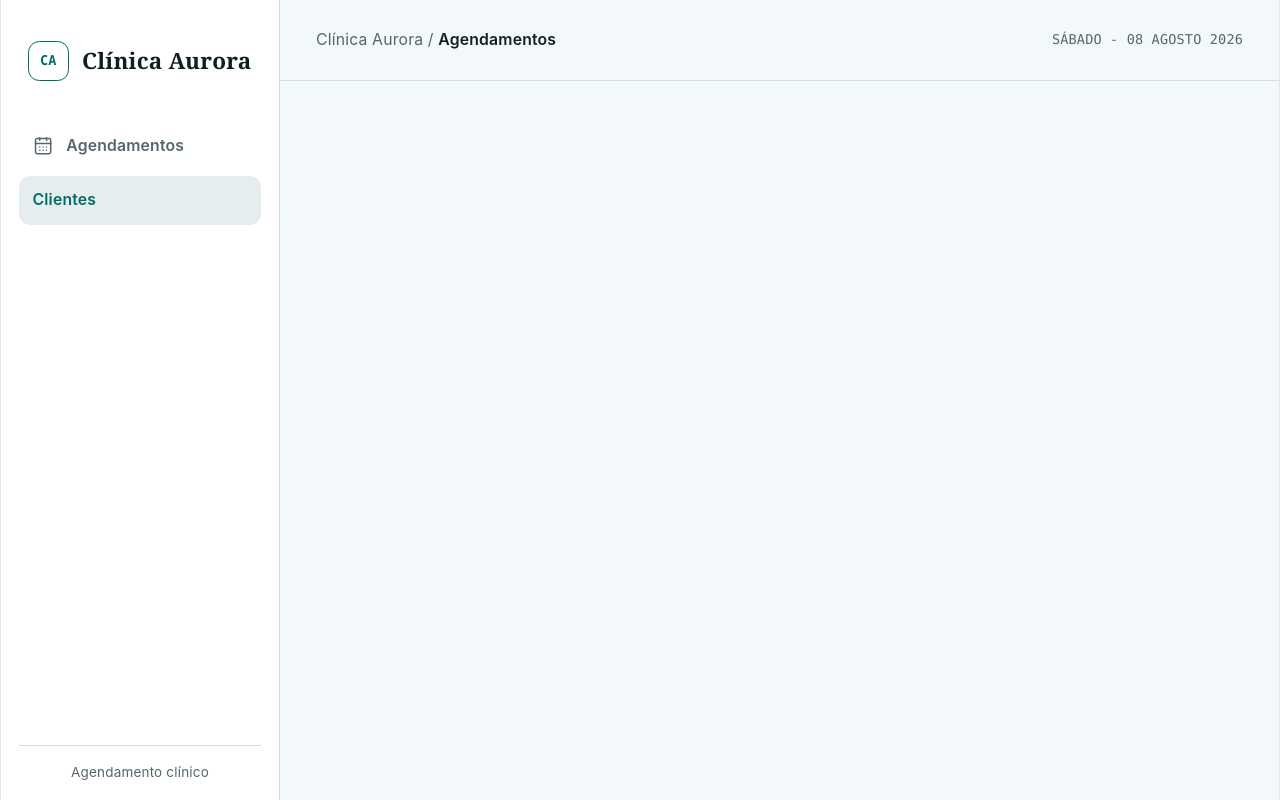
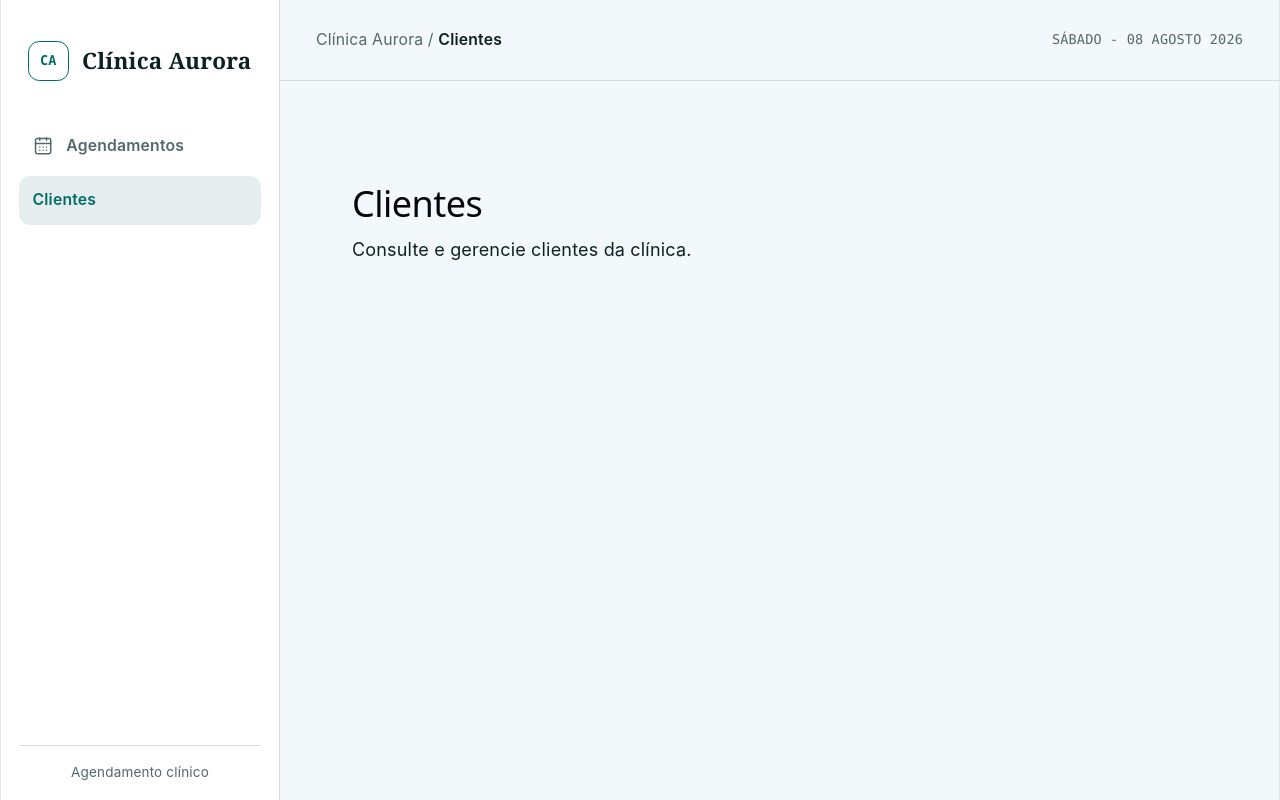
Before and after one commit to SoaresDavidson/Sistema-de-Agendamento-Compex, a React (Vite) app in the folder frontend/: page /clientes in a window 1280 px wide. Built offline with nearby package versions, Linux system fonts and the light colour scheme.

Commit message:
fix: página do dashboard mostra link da página que o usuário está de forma dinâmica #10

```diff
--- a/frontend/package.json
+++ b/frontend/package.json
@@ -17,6 +17,7 @@
     "@tailwindcss/vite": "^4.3.3",
     "class-variance-authority": "^0.7.1",
     "clsx": "^2.1.1",
+    "lucide-react": "^1.31.0",
     "react": "^19.2.8",
     "react-dom": "^19.2.8",
     "react-router-dom": "^7.18.2",
--- a/frontend/src/App.tsx
+++ b/frontend/src/App.tsx
@@ -1,6 +1,7 @@
 import { BrowserRouter, Navigate, Route, Routes } from "react-router-dom";
 import { DashboardLayout } from "./components/layout/Dashboard";
 import { AgendamentosPage } from "./features/agendamentos/pages/AgendamentosPage";
+import { ClientesPage } from "./features/clientes/pages/ClientesPage";
 
 export default function App() {
 	return (
@@ -9,7 +10,7 @@ export default function App() {
 				<Route path="/" element={<DashboardLayout />}>
 					<Route index element={<Navigate to="agendamentos" replace />} />
 					<Route path="agendamentos" element={<AgendamentosPage />} />
-					<Route path="clientes" />
+					<Route path="clientes" element={<ClientesPage />} />
 				</Route>
 			</Routes>
 		</BrowserRouter>
--- a/frontend/src/components/layout/DashboardHeader.tsx
+++ b/frontend/src/components/layout/DashboardHeader.tsx
@@ -1,3 +1,5 @@
+import { useLocation } from "react-router-dom";
+
 function getCurrentDate(date = new Date()) {
 	const parts = new Intl.DateTimeFormat("pt-BR", {
 		weekday: "long",
@@ -12,12 +14,19 @@ function getCurrentDate(date = new Date()) {
 	return `${getPart("weekday")} - ${getPart("day")} ${getPart("month")} ${getPart("year")}`;
 }
 
+const routeTitles: Record<string, string> = {
+  "/agendamentos": "Agendamentos",
+  "/clientes": "Clientes",
+};
+
 export function DashboardHeader() {
+	const { pathname } = useLocation();
+  	const pageTitle = routeTitles[pathname] ?? "Visão geral";
 	return (
 		<header className="sticky top-0 flex h-18 items-center justify-between border-b border-border px-8">
 			<p className="font-sans text-sm text-muted-foreground">
 				Clínica Aurora /{" "}
-				<strong className="font-semibold text-foreground">Agendamentos</strong>
+				<strong className="font-semibold text-foreground">{pageTitle}</strong>
 			</p>
 			<p className="font-mono text-xs uppercase text-muted-foreground">
 				{getCurrentDate()}
--- /dev/null
+++ b/frontend/src/features/clientes/pages/ClientesPage.tsx
@@ -0,0 +1,10 @@
+export function ClientesPage() {
+	return (
+		<section>
+			<header className="mx-auto max-w-5xl px-8 pt-12 text-left">
+				<h1>Clientes</h1>
+				<p>Consulte e gerencie clientes da clínica.</p>
+			</header>
+		</section>
+	);
+}
```
Also changed, not shown: 1 other file (tests, documents, lock files or other folders).
